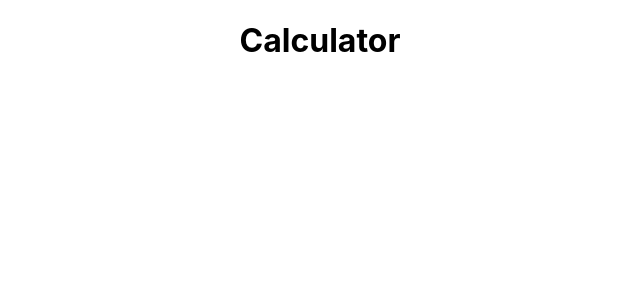
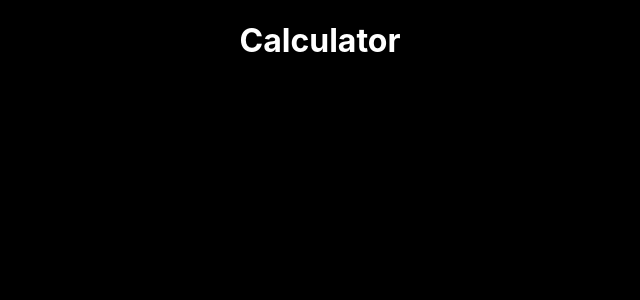
Before and after one commit to shree0007/calculator_react, a React (Create React App) app: page / in a window 1280 px wide. Shown: the top 300 px of the page, without its empty margins (320-960 px from the left). Built offline with nearby package versions, Linux system fonts and the light colour scheme.

Commit message:
second commit: basic css setup

```diff
--- a/src/App.css
+++ b/src/App.css
@@ -1,3 +1,10 @@
+body {
+  background-color: black;
+  color: white;
+}
+
 .App {
-  text-align: center;
+  display: flex;
+  justify-content: center;
+  align-items: center;
 }
--- a/src/App.js
+++ b/src/App.js
@@ -1,7 +1,7 @@
 
 import './App.css';
 
-function App() {
+const App = () => {
   return (
     <div className="App">
       <h1>Calculator</h1>
```
